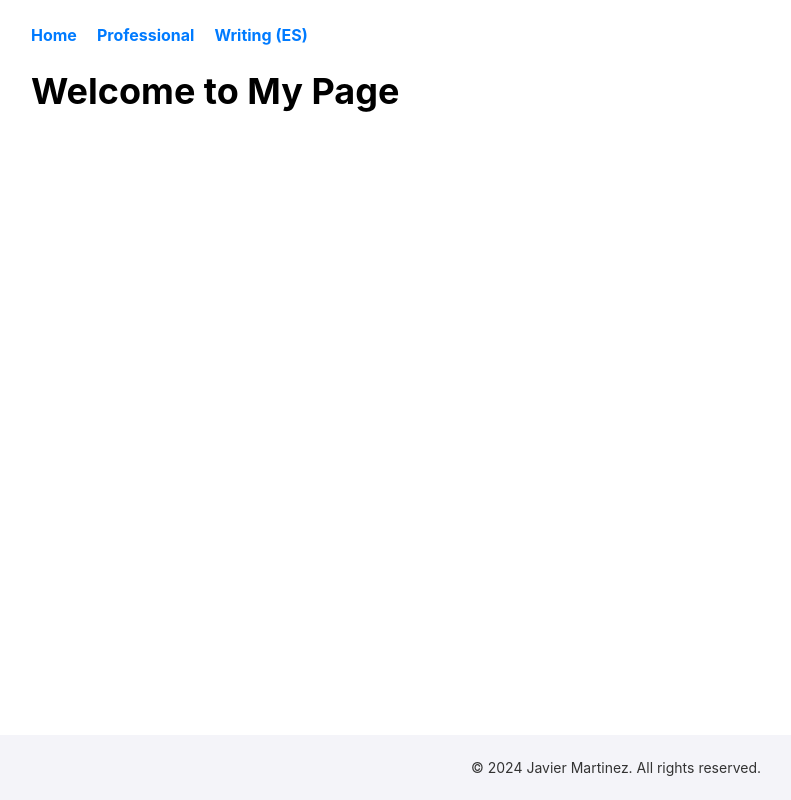
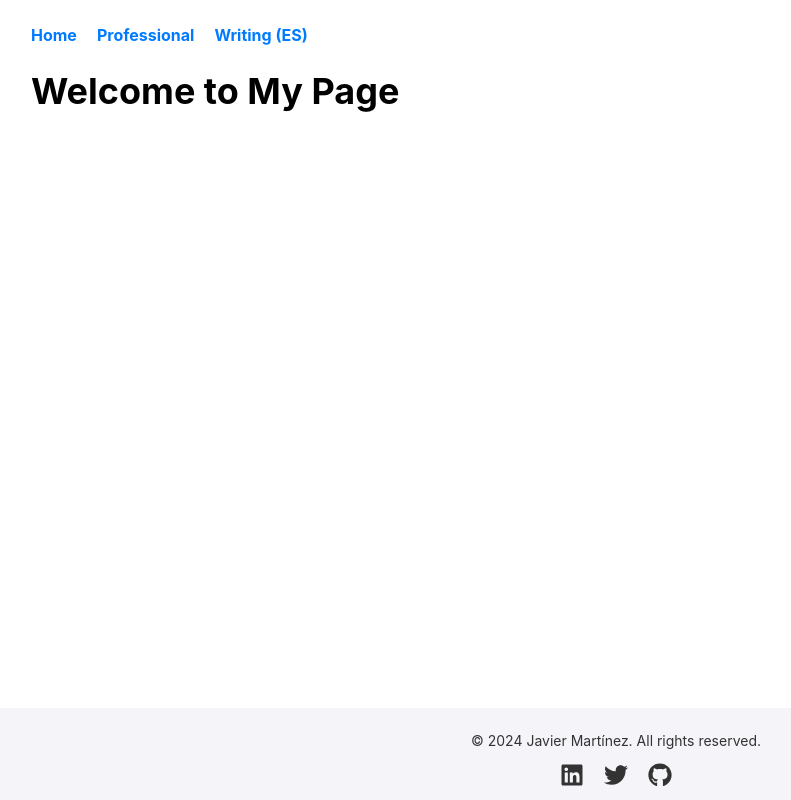
Before and after one commit to javicps/my-page, a React (Create React App) app: page / in a window 1280 px wide. Shown: the whole page, without its empty margins (34-825 px from the left). Built offline with nearby package versions, Linux system fonts and the light colour scheme.

Commit message:
Add social icons

```diff
--- a/package.json
+++ b/package.json
@@ -9,6 +9,7 @@
     "react": "^19.0.0",
     "react-bootstrap": "^2.10.7",
     "react-dom": "^19.0.0",
+    "react-icons": "^5.4.0",
     "react-router-dom": "^7.0.2",
     "react-scripts": "^5.0.1",
     "web-vitals": "^4.2.4"
--- a/src/App.js
+++ b/src/App.js
@@ -14,8 +14,7 @@ import Menu from './components/Menu';
 const App = () => {
   return (
     <div>
-
-      <Menu/>
+      <Menu />
       <Routes>
         <Route path="/" element={<div class="free-text"><h1>Welcome to My Page</h1></div>} />
         <Route path="/professional" element={<Professional />} />
@@ -26,7 +25,7 @@ const App = () => {
         <Route path="/writing/Entrelosmuertos" element={<Entrelosmuertos />} />
       </Routes>
       <Footer />
-      </div>
+    </div>
   );
 };
 
--- a/src/components/Footer.jsx
+++ b/src/components/Footer.jsx
@@ -1,11 +1,24 @@
 import React from 'react';
 import { Link } from 'react-router-dom';
+import { FaLinkedin, FaTwitter, FaGithub } from "react-icons/fa";
+
 
 
 export default function Component() {
   return (
     <footer className="footer">
-      <p>© {new Date().getFullYear()} Javier Martinez. All rights reserved.</p>
+      <p>© {new Date().getFullYear()} Javier Martínez. All rights reserved.</p>
+      <div className="social-icons">
+        <a href="https://www.linkedin.com/in/javier-martinez-2b2a955/" target="_blank" rel="noopener noreferrer">
+          <FaLinkedin size={24} />
+        </a>
+        <a href="https://twitter.com/javiermartp" target="_blank" rel="noopener noreferrer">
+          <FaTwitter size={24} />
+        </a>
+        <a href="https://github.com/javicps" target="_blank" rel="noopener noreferrer">
+          <FaGithub size={24} />
+        </a>
+      </div>
     </footer>
   )
 }
--- a/src/index.css
+++ b/src/index.css
@@ -60,3 +60,18 @@ div.free-text {
   left: 0;
   width: 100%;
 }
+
+.social-icons {
+  margin-top: 10px;
+}
+
+.social-icons a {
+  margin: 0 10px;
+  color: #333;
+  text-decoration: none;
+  transition: color 0.3s ease;
+}
+
+.social-icons a:hover {
+  color: #0077b5; /* Example: LinkedIn blue */
+}
--- a/src/index.js
+++ b/src/index.js
@@ -7,8 +7,7 @@ import { HashRouter } from 'react-router-dom';
 
 
 
-const root = ReactDOM.createRoot(document.getElementById('root'));
-root.render(
+ReactDOM.createRoot(document.getElementById('root')).render(
   <HashRouter>
     <App />
   </HashRouter>
```
Also changed, not shown: 1 other file (tests, documents, lock files or other folders).
